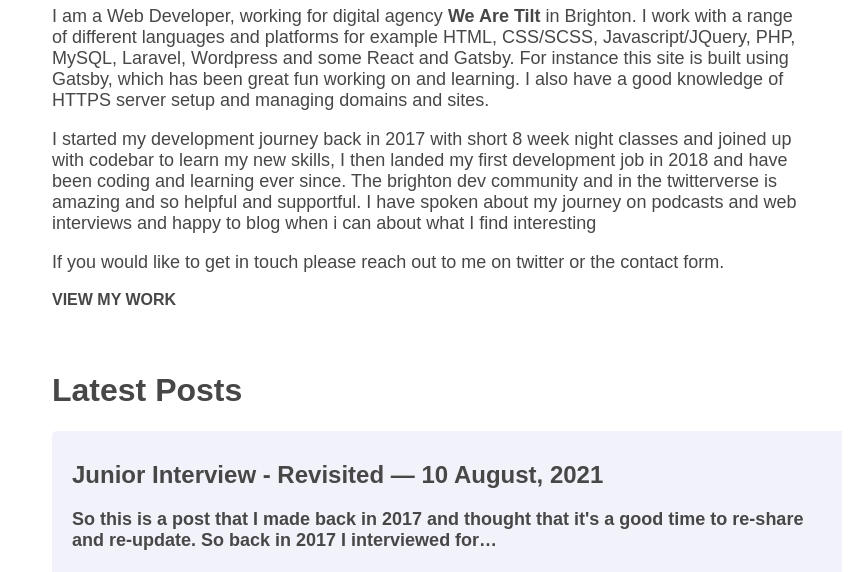
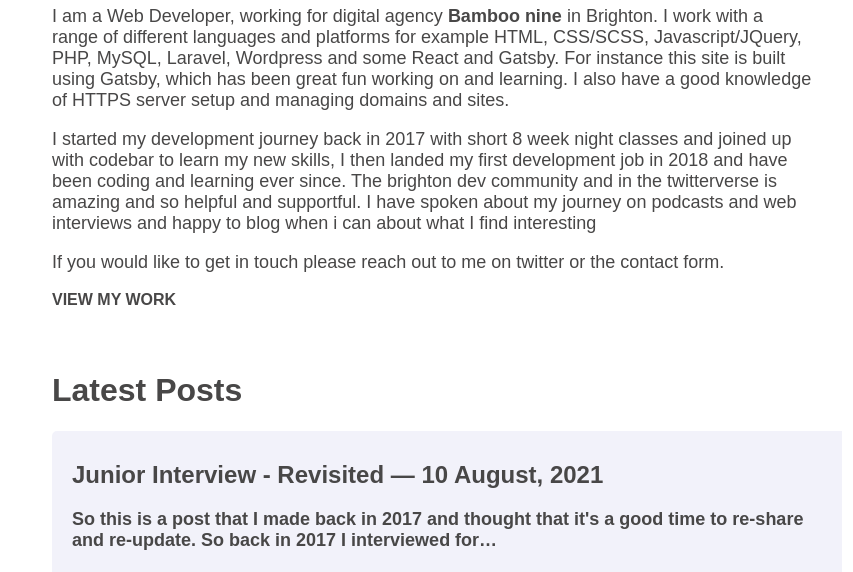
Before and after one commit to joshyhud/josh-hudson-new, a Gatsby site: page / in a window 1280 px wide. Shown: the part 528-1100 px from the top of the page, without its empty margins (208-1061 px from the left). Built offline with nearby package versions, Linux system fonts and the light colour scheme; Gatsby itself is replaced by a stand-in of ours.

Commit message:
Update index.js

```diff
--- a/src/pages/index.js
+++ b/src/pages/index.js
@@ -20,7 +20,7 @@ export default function Home({data}) {
     <Intro />
     <div className={frontpageStyles.work}>
       <h1>About me</h1>
-      <p> I am a Web Developer, working for digital agency <Link to="https://wearetilt.com">We Are Tilt</Link> in Brighton. I work with a range of different languages and platforms for example HTML, CSS/SCSS, Javascript/JQuery, PHP, MySQL, Laravel, Wordpress and some React and Gatsby. For instance this site is built using Gatsby, which has been great fun working on and learning. I also have a good knowledge of HTTPS server setup and managing domains and sites.</p>
+      <p> I am a Web Developer, working for digital agency <Link to="https://bamboonine.co.uk">Bamboo nine</Link> in Brighton. I work with a range of different languages and platforms for example HTML, CSS/SCSS, Javascript/JQuery, PHP, MySQL, Laravel, Wordpress and some React and Gatsby. For instance this site is built using Gatsby, which has been great fun working on and learning. I also have a good knowledge of HTTPS server setup and managing domains and sites.</p>
       <p> I started my development journey back in 2017 with short 8 week night classes and joined up with codebar to learn my new skills, I then landed my first development job in 2018 and have been coding and learning ever since. The brighton dev community and in the twitterverse is amazing and so helpful and supportful. I have spoken about my journey on podcasts and web interviews and happy to blog when i can about what I find interesting</p>
       <p>If you would like to get in touch please reach out to me on twitter or the contact form.</p>
       <Link className={frontpageStyles.more} to="/work">View my Work</Link>
```
